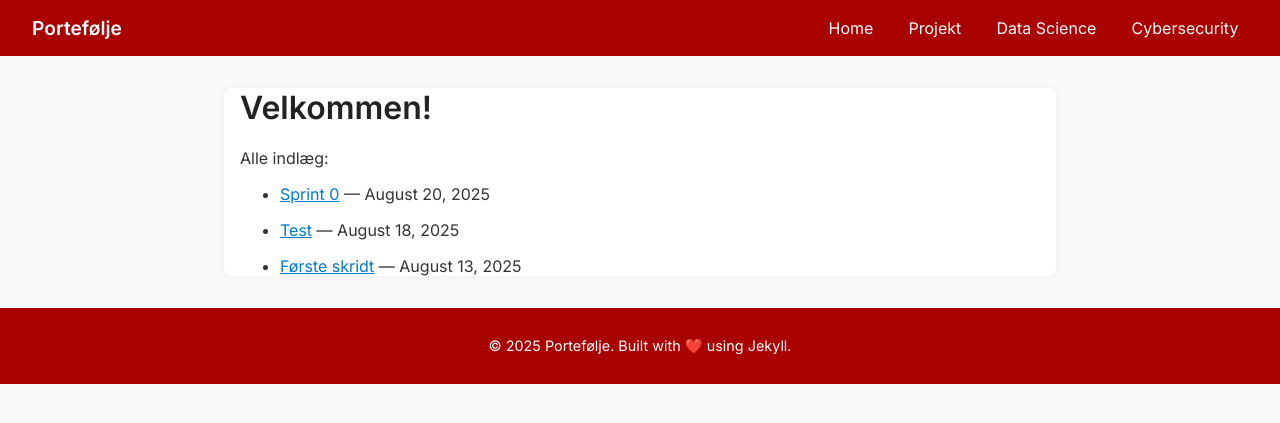
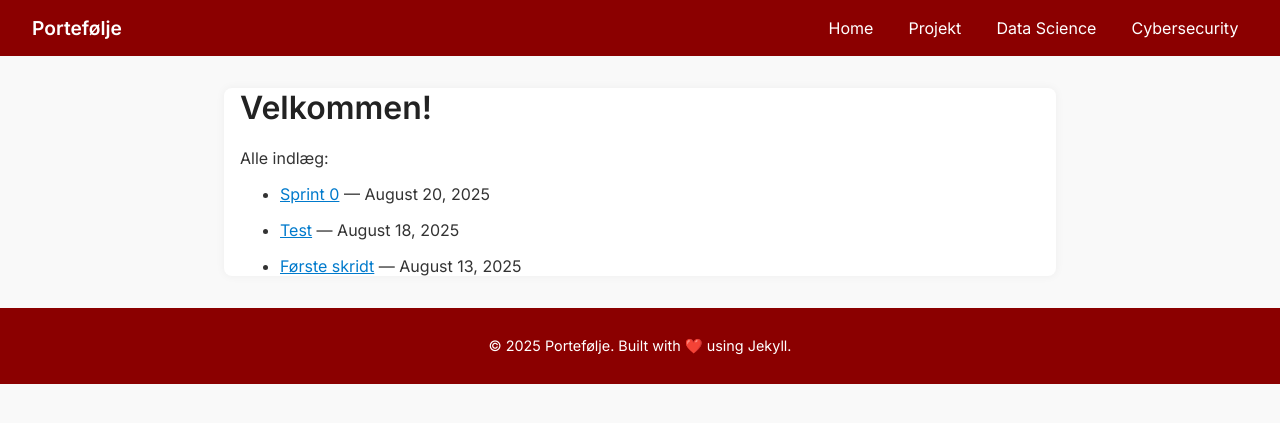
Before and after one commit to lika62310/lika62310.github.io, a Jekyll site: the page built from index.md, in a window 1280 px wide. Shown: the top 423 px of the page. Built offline with Jekyll 4.4.1, drawn with Linux system fonts in a browser that asks for light colours.

Commit message:
Update style.css

```diff
--- a/assets/style.css
+++ b/assets/style.css
@@ -6,7 +6,7 @@ body {
 }
 
 header, footer {
-  background-color: #a90000;
+  background-color: #8b0000;
   color: #fff;
   padding: 1em 2em;
 }
```
